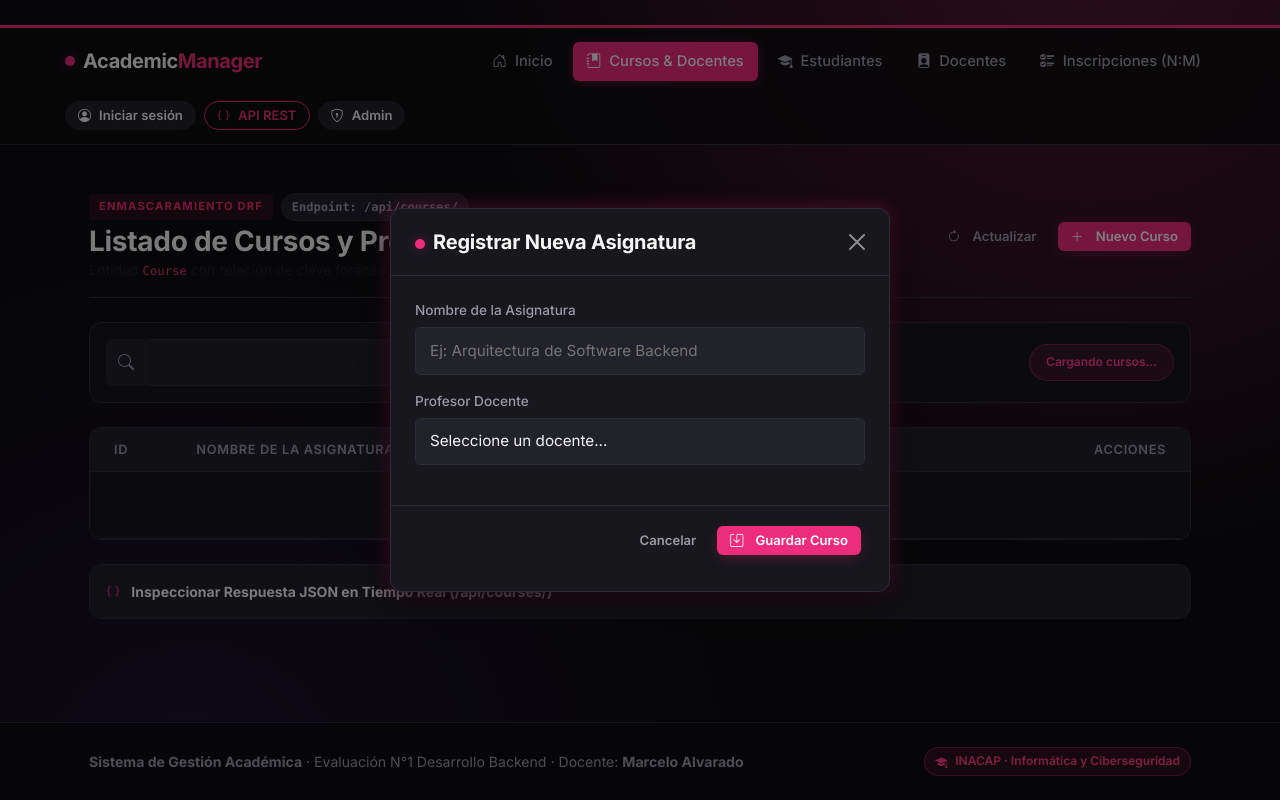
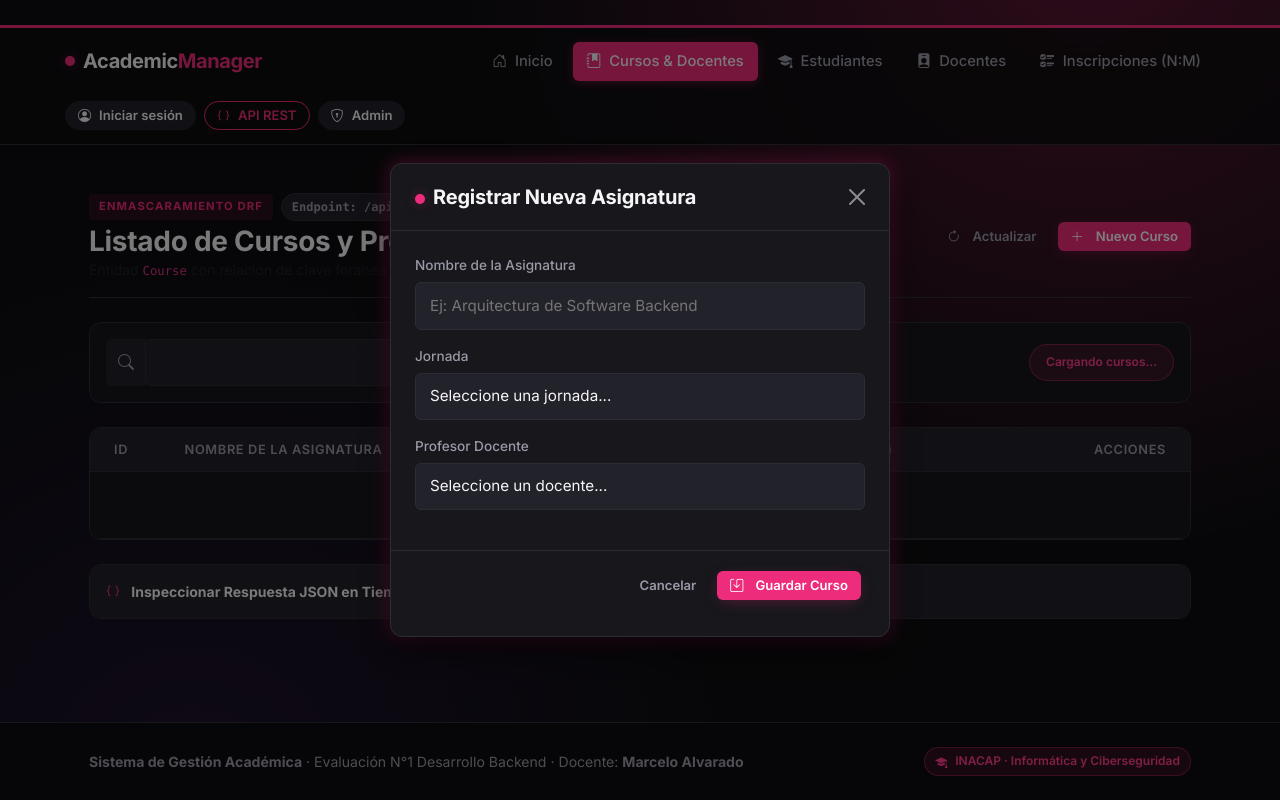
Before and after one commit to Cesarsip/ProgramacionBackEnd1, a Django app: page /cursos/ in a window 1280 px wide, after a click on "Nuevo Curso". Run offline with Django 5.2, Linux system fonts and the light colour scheme; data that the repository does not hold is empty.

Commit message:
Update course and student templates for improved layout and design

```diff
--- a/templates/academic/courses.html
+++ b/templates/academic/courses.html
@@ -50,13 +50,14 @@
                     <tr>
                         <th style="padding-left: 24px;">ID</th>
                         <th>Nombre de la Asignatura</th>
+                        <th>Jornada</th>
                         <th>Profesor Asignado (Teacher)</th>
                         <th style="text-align: right; padding-right: 24px;">Acciones</th>
                     </tr>
                 </thead>
                 <tbody id="tabla-cursos">
                     <tr>
-                        <td colspan="4" class="text-center py-5 text-muted">
+                        <td colspan="5" class="text-center py-5 text-muted">
                             <div class="spinner-border spinner-border-sm text-pink me-2" role="status" style="color: var(--pink);"></div>
                             Cargando datos asíncronos desde <code>/api/courses/</code>...
                         </td>
@@ -99,6 +100,15 @@
                         <input type="text" id="crear-course-name" required placeholder="Ej: Arquitectura de Software Backend">
                     </div>
                     <div class="form-field">
+                        <label for="crear-course-shift">Jornada</label>
+                        <select id="crear-course-shift" class="form-select" required>
+                            <option value="">Seleccione una jornada...</option>
+                            <option value="diurna">Diurna</option>
+                            <option value="vespertina">Vespertina</option>
+                            <option value="online">Online</option>
+                        </select>
+                    </div>
+                    <div class="form-field">
                         <label for="crear-course-teacher">Profesor Docente</label>
                         <select id="crear-course-teacher" class="form-select" required>
                             <option value="">Seleccione un docente...</option>
@@ -130,6 +140,15 @@
                     <div class="form-field">
                         <label for="editar-course-name">Nombre de la Asignatura</label>
                         <input type="text" id="editar-course-name" required>
+                    </div>
+                    <div class="form-field">
+                        <label for="editar-course-shift">Jornada</label>
+                        <select id="editar-course-shift" class="form-select" required>
+                            <option value="">Seleccione una jornada...</option>
+                            <option value="diurna">Diurna</option>
+                            <option value="vespertina">Vespertina</option>
+                            <option value="online">Online</option>
+                        </select>
                     </div>
                     <div class="form-field">
                         <label for="editar-course-teacher">Profesor Docente</label>
@@ -230,7 +249,7 @@
             })
             .catch(err => {
                 console.error('Error:', err);
-                tabla.innerHTML = `<tr><td colspan="4" class="text-center py-4" style="color: var(--red);"><i class="bi bi-x-circle me-2"></i>Error al consultar /api/courses/: ${err.message}</td></tr>`;
+                tabla.innerHTML = `<tr><td colspan="5" class="text-center py-4" style="color: var(--red);"><i class="bi bi-x-circle me-2"></i>Error al consultar /api/courses/: ${err.message}</td></tr>`;
             });
     }
 
@@ -249,6 +268,7 @@
             fila.innerHTML = `
                 <td style="padding-left: 24px; font-weight: 700; color: var(--pink);">#${c.id}</td>
                 <td style="font-weight: 600; color: var(--text);">${c.name}</td>
+                <td><span class="badge-custom badge-pink">${c.shift || 'Sin jornada'}</span></td>
                 <td><span class="badge-custom badge-purple"><i class="bi bi-person-fill me-1"></i>${c.teacher_name}</span></td>
                 <td style="text-align: right; padding-right: 24px;">
                     <button class="btn-custom btn-custom-outline btn-custom-sm me-1" onclick="abrirModalEditarCurso(${c.id})" title="Editar">
@@ -267,6 +287,7 @@
     function guardarCurso() {
         const datos = {
             name: document.getElementById('crear-course-name').value.trim(),
+            shift: document.getElementById('crear-course-shift').value,
             teacher: parseInt(document.getElementById('crear-course-teacher').value)
         };
 
@@ -301,6 +322,7 @@
 
         document.getElementById('editar-course-id').value = curso.id;
         document.getElementById('editar-course-name').value = curso.name;
+        document.getElementById('editar-course-shift').value = curso.shift || '';
         cargarDocentesSelect('editar-course-teacher', curso.teacher);
 
         modalEditarBS.show();
@@ -311,6 +333,7 @@
         const id = document.getElementById('editar-course-id').value;
         const datos = {
             name: document.getElementById('editar-course-name').value.trim(),
+            shift: document.getElementById('editar-course-shift').value,
             teacher: parseInt(document.getElementById('editar-course-teacher').value)
         };
 
```
Also changed, not shown: templates/academic/students.html (+27 -4 lines), db.sqlite3.
